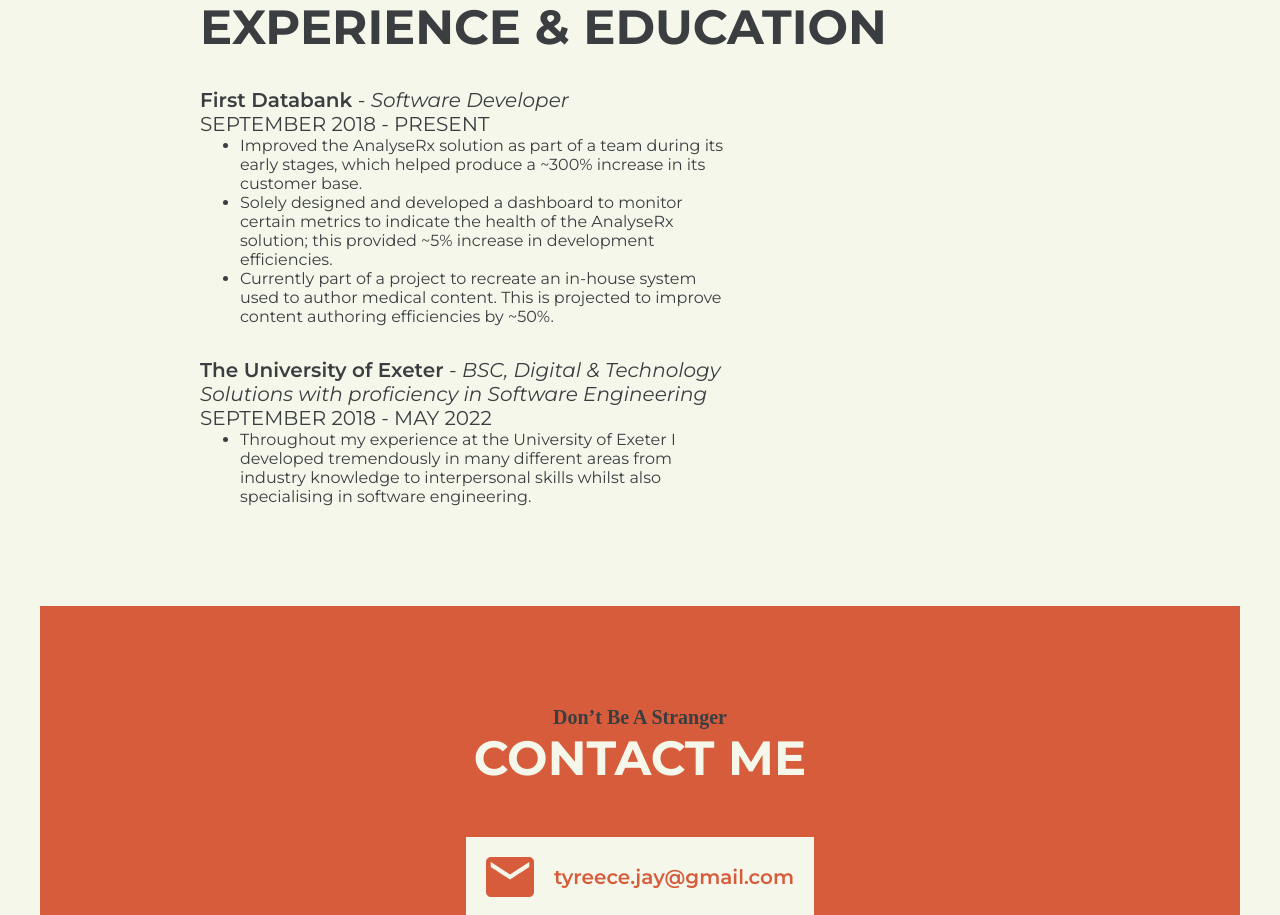
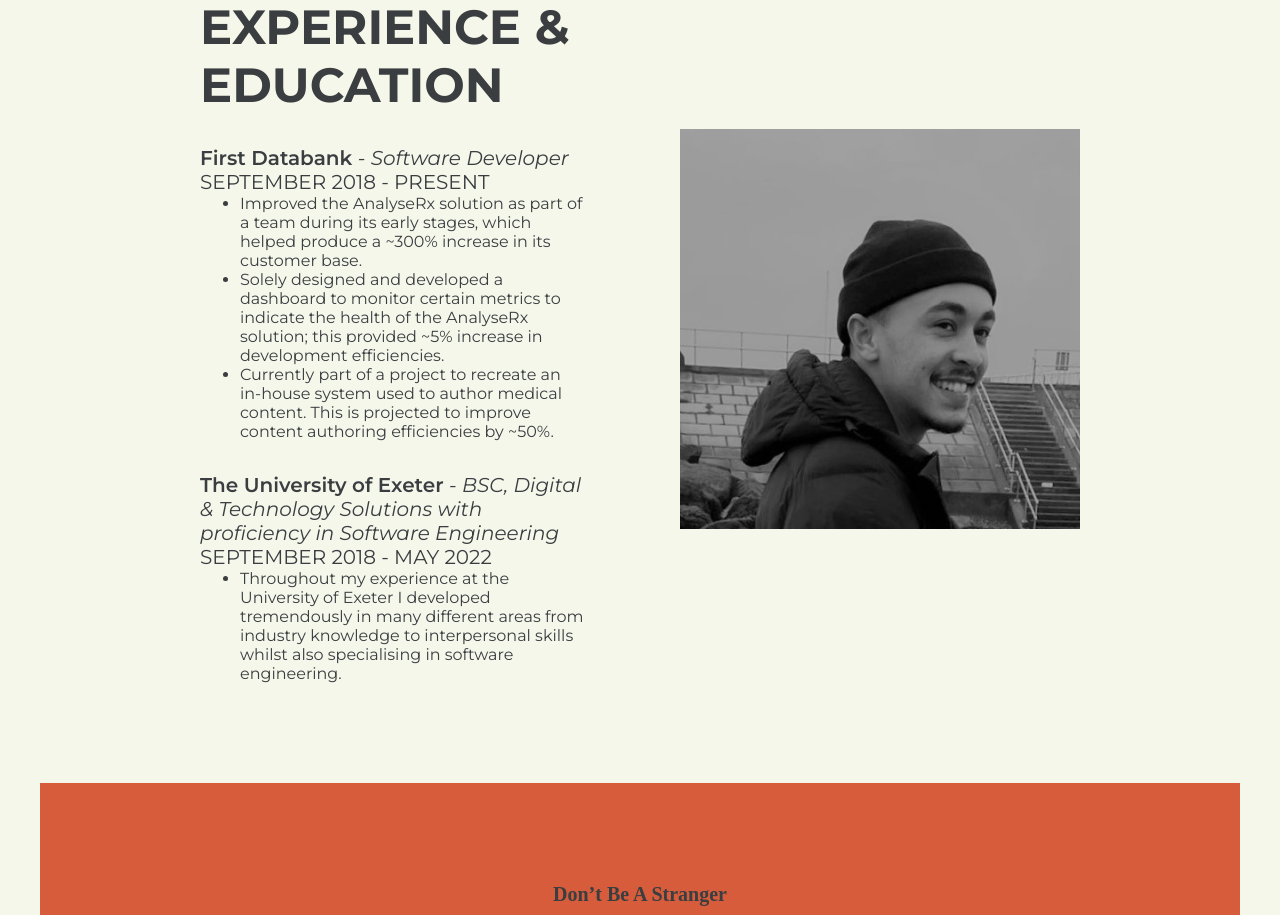
Before and after one commit to Tyreece-Jay/portfolio, a React (Create React App) app: page / in a window 1280 px wide. Shown: the part 2306-3221 px from the top of the page. Built offline with nearby package versions, Linux system fonts and the light colour scheme.

Commit message:
Added me

```diff
--- a/src/app.styles.css
+++ b/src/app.styles.css
@@ -249,7 +249,7 @@
 .Experience-text, span, p {
   grid-area: experiencetext;
   background-color: #F6F7EB;
-  width: 60%;
+  width: 80%;
   font-size: calc(20px);
   margin: 0;
 }
@@ -257,7 +257,7 @@
 .Education-text {
   grid-area: educationtext;
   background-color: #F6F7EB;
-  width: 60%;
+  width: 80%;
   margin: 0;
   margin-top: 32px;
 }
@@ -274,6 +274,10 @@
   background-color: #F6F7EB;
   margin: 0;
   font-size: calc(16px);
+}
+
+.Me {
+  grid-area: image;
 }
 
 .Contact {
--- a/src/components/experienceandeducation.tsx
+++ b/src/components/experienceandeducation.tsx
@@ -1,4 +1,6 @@
 import React from 'react';
+
+const Me = require('../images/me.png');
 
 export default function ExperienceAndEducation() {
   return <div className="Experience-and-education">
@@ -30,5 +32,6 @@
         </li>
       </ul>
     </div>
+    <img src={Me} alt="Me" className="Me" />
   </div>;
 }
--- a/src/specs/app.page.tsx
+++ b/src/specs/app.page.tsx
@@ -24,6 +24,7 @@
     get skillstitle() { return elements.text("PROFESSIONAL SKILLS") },
     get experienceandeducationheadline() { return elements.text("Never Stop Learning") },
     get experienceandeducationtitle() { return elements.text("EXPERIENCE & EDUCATION") },
+    get experienceandeducationimage() { return elements.alt("Me") },
     get contactheadline() { return elements.text("Don’t Be A Stranger") },
     get contacttitle() { return elements.text("CONTACT ME") },
     get contactbutton() { return elements.label("contact") },
--- a/src/specs/app.steps.ts
+++ b/src/specs/app.steps.ts
@@ -124,6 +124,10 @@
   expect(page.text("education text")).toBeInTheDocument();
 };
 
+export async function experience_and_education_image() {
+  expect(page.experienceandeducationimage).toBeInTheDocument();
+};
+
 export async function contact_headline() {
   expect(page.experienceandeducationheadline).toBeInTheDocument();
 };
```
Also changed, not shown: src/images/me.png (added), 1 other file (tests, documents, lock files or other folders).
